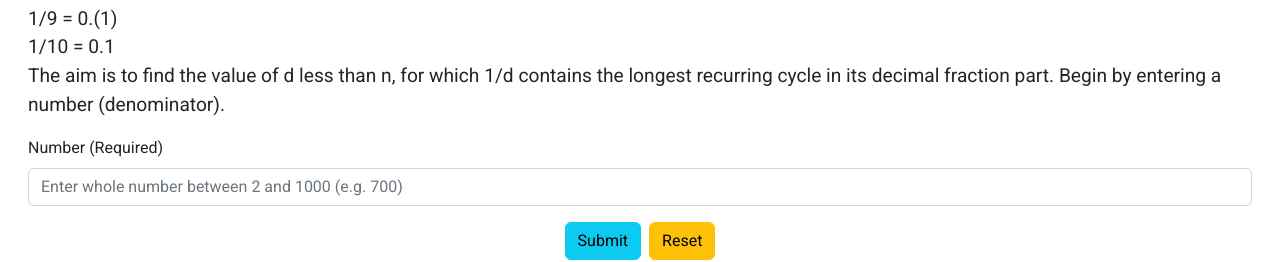
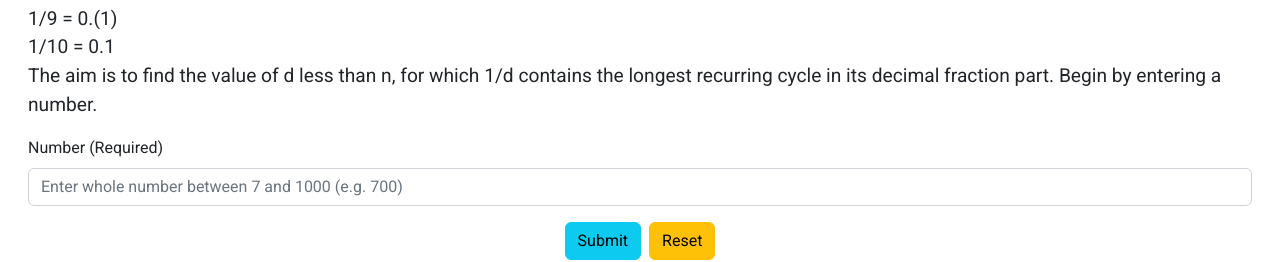
Before and after one commit to derektypist/project-euler-026, a plain HTML site: page index.html in a window 1280 px wide. Shown: the part 389-651 px from the top of the page. Drawn offline with nearby package versions, Linux system fonts and the light colour scheme.

Commit message:
Updated index.html - form placeholder and titles

```diff
--- a/index.html
+++ b/index.html
@@ -28,7 +28,7 @@
         <br class="fractions">1/8  = 0.125
         <br class="fractions">1/9  = 0.(1)
         <br class="fractions">1/10 = 0.1
-        <p>The aim is to find the value of d less than n, for which 1/d contains the longest recurring cycle in its decimal fraction part.  Begin by entering a number (denominator).</p>
+        <p>The aim is to find the value of d less than n, for which 1/d contains the longest recurring cycle in its decimal fraction part.  Begin by entering a number.</p>
     </section>
 
     <!-- Set Up Form -->
@@ -37,7 +37,7 @@
             <!-- Set Up Label and Input -->
             <article class="mb-3">
                 <label for="mynumber" class="form-label">Number (Required)</label>
-                <input class="form-control" placeholder="Enter whole number between 2 and 1000 (e.g. 700)" title="Enter whole number between 2 and 1000 (e.g. 700)" id="mynumber">
+                <input class="form-control" placeholder="Enter whole number between 7 and 1000 (e.g. 700)" title="Enter whole number between 7 and 1000 (e.g. 700)" id="mynumber">
             </article>
 
             <!-- Set Up and Center Buttons -->
```
